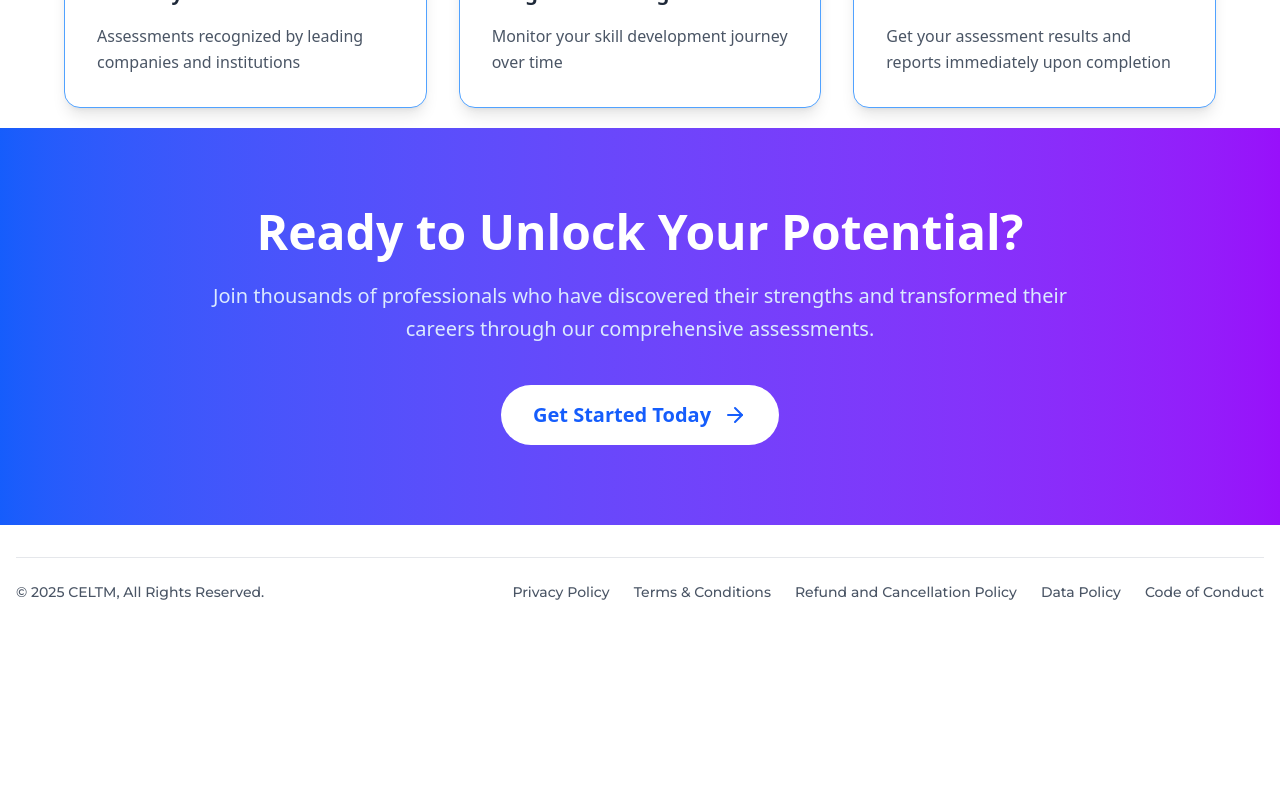
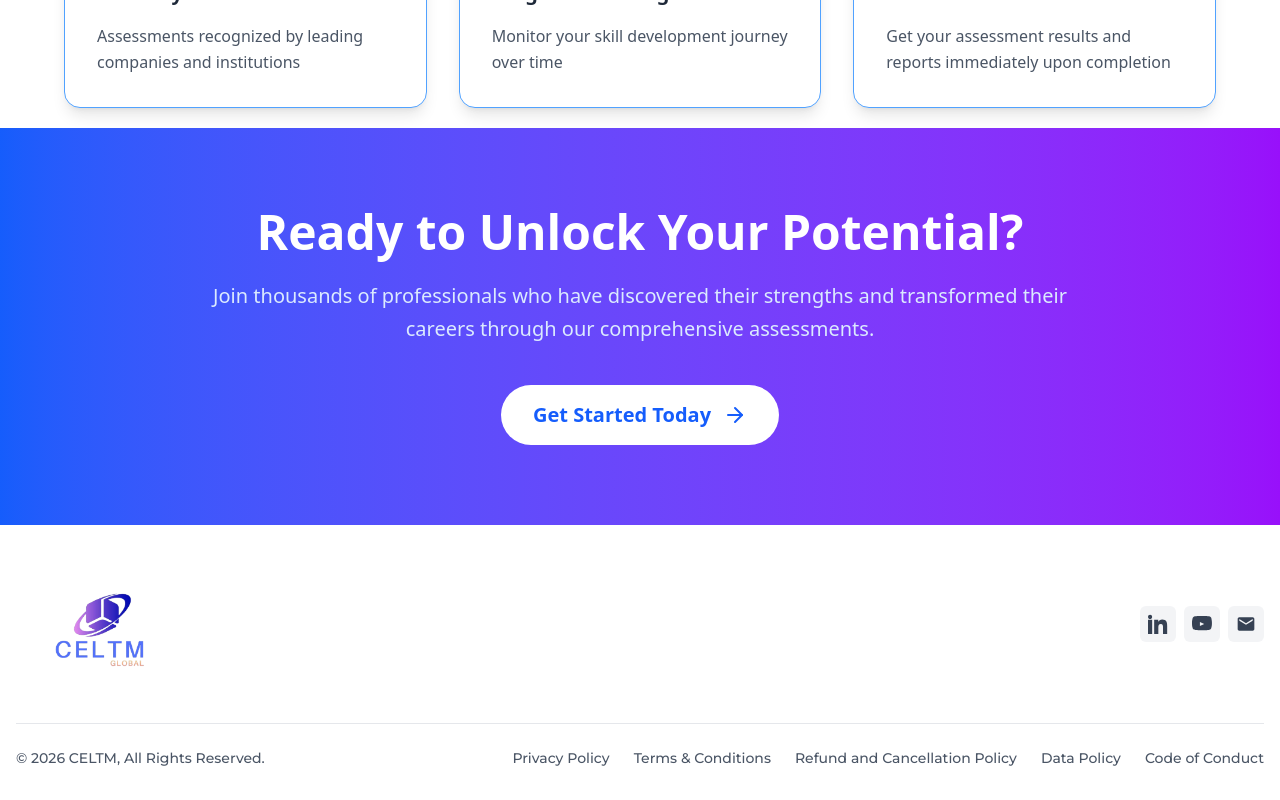
Before and after one commit to remote-cto/celtm_assess, a Next.js app: page / in a window 1280 px wide. Shown: the part 1436-2236 px from the top of the page. Before the commit the page ends 2070 px from the top, so only its background shows below. Built offline with nearby package versions, Linux system fonts and the light colour scheme.

Commit message:
UPD: Footer Links

```diff
--- a/app/components/Footer.tsx
+++ b/app/components/Footer.tsx
@@ -42,86 +42,82 @@
       <footer className={`bg-white py-8 px-4 ${className}`}>
         <div className="max-w-7xl mx-auto font-['Montserrat']">
 
-          {/* <div className="flex flex-col lg:flex-row justify-between items-start lg:items-center mb-8">
-            <div className="flex items-center mb-6 lg:mb-0">
-              <div className="rounded-lg flex items-center justify-center mr-3">
-                <Image
-                  src="/images/CELTM.png"
-                  alt="CELTM Logo"
-                  width={168}
-                  height={168}
-                />
-              </div>
-            </div>
 
 
-            <div className="flex flex-wrap justify-center lg:justify-end gap-3 w-full lg:w-auto">
+    <div className="flex flex-col lg:flex-row justify-between items-start lg:items-center mb-8">
+      {/* Logo */}
+      <div className="flex items-center mb-6 lg:mb-0">
+        <Image
+          src="/images/CELTM.png"
+          alt="CELTM Logo"
+          width={168}
+          height={168}
+        />
+      </div>
 
-              <a
-                href="#"
-                className="w-10 h-10 bg-black rounded-full flex items-center justify-center hover:bg-[#1877F2] transition-colors"
-                aria-label="Facebook"
-              >
-                <svg
-                  className="w-5 h-5 text-white"
-                  fill="currentColor"
-                  viewBox="0 0 24 24"
-                >
-                  <path d="M22.675 0h-21.35C.596 0 0 .593 0 1.326v21.348C0 23.405.596 24 1.325 24h11.494V14.708h-3.13v-3.622h3.13V8.413c0-3.1 1.893-4.788 4.658-4.788 1.325 0 2.464.098 2.795.143v3.24h-1.918c-1.504 0-1.795.715-1.795 1.763v2.31h3.587l-.467 3.622h-3.12V24h6.116C23.404 24 24 23.405 24 22.674V1.326C24 .593 23.404 0 22.675 0z" />
-                </svg>
-              </a>
+      {/* Social Icons */}
+      <div className="flex gap-2">
+        {/* LinkedIn */}
+        <a
+          href="https://www.linkedin.com/company/celtm"
+          target="_blank"
+          rel="noopener noreferrer"
+          className="p-2 rounded-md bg-gray-100 hover:bg-gray-300 transition"
+          aria-label="LinkedIn"
+        >
+          <svg
+            xmlns="http://www.w3.org/2000/svg"
+            viewBox="0 0 24 24"
+            fill="currentColor"
+            className="w-5 h-5 text-gray-700 hover:text-blue-600"
+          >
+            <path d="M4.98 3.5C4.98 4.88 3.87 6 2.5 6S0 4.88 0 3.5 1.12 1 2.5 1s2.48 1.12 2.48 2.5zM0 24h5V7H0v17zm7.5-17h4.8v2.3h.1c.67-1.26 2.3-2.6 4.7-2.6 5 0 5.9 3.3 5.9 7.6V24h-5v-7.8c0-1.9 0-4.3-2.6-4.3s-3 2-3 4.1V24h-5V7z" />
+          </svg>
+        </a>
 
-              <a
-                href="#"
-                className="w-10 h-10 bg-black rounded-full flex items-center justify-center hover:bg-[#1DA1F2] transition-colors"
-                aria-label="Twitter"
-              >
-                <svg
-                  className="w-5 h-5 text-white"
-                  fill="currentColor"
-                  viewBox="0 0 24 24"
-                >
-                  <path d="M24 4.557a9.83 9.83 0 01-2.828.775 4.932 4.932 0 002.165-2.724c-.95.564-2.005.974-3.127 1.195a4.916 4.916 0 00-8.384 4.482C7.691 8.094 4.066 6.13 1.64 3.161a4.822 4.822 0 00-.666 2.475c0 1.708.87 3.215 2.188 4.099a4.904 4.904 0 01-2.229-.616c-.054 1.98 1.388 3.827 3.444 4.243a4.935 4.935 0 01-2.224.084 4.919 4.919 0 004.6 3.419 9.867 9.867 0 01-6.102 2.105c-.396 0-.79-.023-1.175-.068a13.945 13.945 0 007.557 2.212c9.054 0 14-7.496 14-13.986 0-.21-.005-.423-.015-.635A10.025 10.025 0 0024 4.557z" />
-                </svg>
-              </a>
+        {/* YouTube */}
+        <a
+          href="https://www.youtube.com/@CELTM"
+          target="_blank"
+          rel="noopener noreferrer"
+          className="p-2 rounded-md bg-gray-100 hover:bg-gray-300 transition"
+          aria-label="YouTube"
+        >
+          <svg
+            xmlns="http://www.w3.org/2000/svg"
+            viewBox="0 0 24 24"
+            fill="currentColor"
+            className="w-5 h-5 text-gray-700 hover:text-red-600"
+          >
+            <path d="M23.5 6.2s-.2-1.7-.9-2.4c-.9-.9-1.9-.9-2.3-1C16.9 2.5 12 2.5 12 2.5h-.1s-4.9 0-8.2.3c-.4.1-1.4.1-2.3 1C.7 4.5.5 6.2.5 6.2S0 8.1 0 10v1.9c0 1.9.5 3.8.5 3.8s.2 1.7.9 2.4c.9.9 2.1.9 2.6 1 1.9.2 8 .3 8 .3s4.9 0 8.2-.3c.4-.1 1.4-.1 2.3-1 .7-.7.9-2.4.9-2.4s.5-1.9.5-3.8V10c0-1.9-.5-3.8-.5-3.8zM9.5 14.5v-5l5.2 2.5-5.2 2.5z" />
+          </svg>
+        </a>
+
+        {/* Email */}
+        <a
+          href="mailto:team@celtm.com"
+         className="p-2 rounded-md bg-gray-100 hover:bg-gray-300 transition"
+          aria-label="Email"
+        >
+          <svg
+            xmlns="http://www.w3.org/2000/svg"
+            viewBox="0 0 24 24"
+            fill="currentColor"
+            className="w-5 h-5 text-gray-700 hover:text-green-600"
+          >
+            <path d="M20 4H4c-1.1 0-2 .9-2 2v12c0 1.1.9 2 2 2h16c1.1 0 2-.9 2-2V6c0-1.1-.9-2-2-2zm0 4-8 5-8-5V6l8 5 8-5v2z" />
+          </svg>
+        </a>
+      </div>
+    </div>
 
 
-              <a
-                href="#"
-                className="w-10 h-10 bg-black rounded-full flex items-center justify-center hover:bg-[#0077B5] transition-colors"
-                aria-label="LinkedIn"
-              >
-                <svg
-                  className="w-5 h-5 text-white"
-                  fill="currentColor"
-                  viewBox="0 0 24 24"
-                >
-                  <path d="M20.447 20.452h-3.554v-5.569c0-1.327-.026-3.036-1.852-3.036-1.854 0-2.136 1.447-2.136 2.939v5.666H9.351V9h3.414v1.561h.047c.476-.9 1.637-1.852 3.368-1.852 3.6 0 4.267 2.368 4.267 5.452v6.291zM5.337 7.433a2.07 2.07 0 110-4.14 2.07 2.07 0 010 4.14zm1.781 13.019H3.555V9h3.563v11.452z" />
-                </svg>
-              </a>
-
-
-              <a
-                href="#"
-                className="w-10 h-10 bg-black rounded-full flex items-center justify-center hover:bg-[#6e5494] transition-colors"
-                aria-label="GitHub"
-              >
-                <svg
-                  className="w-5 h-5 text-white"
-                  fill="currentColor"
-                  viewBox="0 0 24 24"
-                >
-                  <path d="M12 .297c-6.63 0-12 5.373-12 12 0 5.303 3.438 9.8 8.205 11.387.6.113.82-.258.82-.577v-2.255c-3.338.726-4.033-1.415-4.033-1.415-.546-1.387-1.333-1.757-1.333-1.757-1.09-.744.083-.729.083-.729 1.205.086 1.84 1.236 1.84 1.236 1.07 1.835 2.807 1.305 3.492.998.108-.776.418-1.305.762-1.604-2.665-.305-5.467-1.335-5.467-5.93 0-1.31.467-2.38 1.235-3.22-.123-.304-.536-1.527.117-3.176 0 0 1.008-.322 3.3 1.23.957-.267 1.983-.4 3.003-.405 1.02.005 2.047.138 3.006.405 2.29-1.552 3.297-1.23 3.297-1.23.653 1.649.241 2.872.118 3.176.77.84 1.235 1.911 1.235 3.22 0 4.607-2.807 5.624-5.479 5.921.43.372.823 1.102.823 2.222v3.293c0 .321.218.694.825.576C20.565 22.092 24 17.592 24 12.297c0-6.627-5.373-12-12-12" />
-                </svg>
-              </a>
-            </div>
-          </div> */}
 
           {/* Bottom Section */}
           <div className="border-t border-gray-200 pt-6">
             <div className="flex flex-col md:flex-row justify-between items-center space-y-4 md:space-y-0">
               <p className="text-gray-600 text-sm text-center md:text-left font-['Montserrat']">
-                © 2025 CELTM, All Rights Reserved.
+                © 2026 CELTM, All Rights Reserved.
               </p>
 
               <div className="flex flex-col sm:flex-row items-center space-y-2 sm:space-y-0 sm:space-x-6 text-sm font-['Montserrat']">
```
